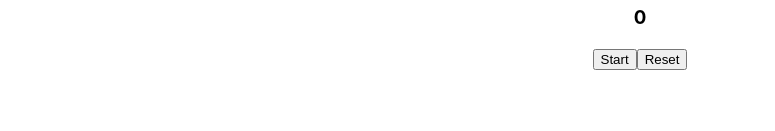
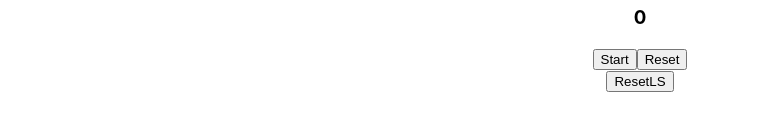
Before and after one commit to ENNA-Egor/less_1, a React (Create React App) app: page / in a window 1280 px wide. Shown: the part 271-402 px from the top of the page, without its empty margins (0-775 px from the left). Built offline with nearby package versions, Linux system fonts and the light colour scheme.

Commit message:
Add remove localStorage Item

```diff
--- a/src/module/Timer.jsx
+++ b/src/module/Timer.jsx
@@ -40,6 +40,9 @@ export default class Timer extends React.Component {
         // this.setState({count: this.state.count =0})
         clearInterval(this.counterId)
     }
+    ResetLocST=()=> {
+        localStorage.removeItem('timer');
+    }
 
     render() {
         return (
@@ -52,6 +55,9 @@ export default class Timer extends React.Component {
                     <button onClick={this.handleStop}>Stop</button>
                 )}
                 <button onClick={this.handleReset}>Reset</button>
+                <div>
+                <button onClick={this.ResetLocST}>ResetLS</button>
+                </div>
             </div>
         );
     }
```
